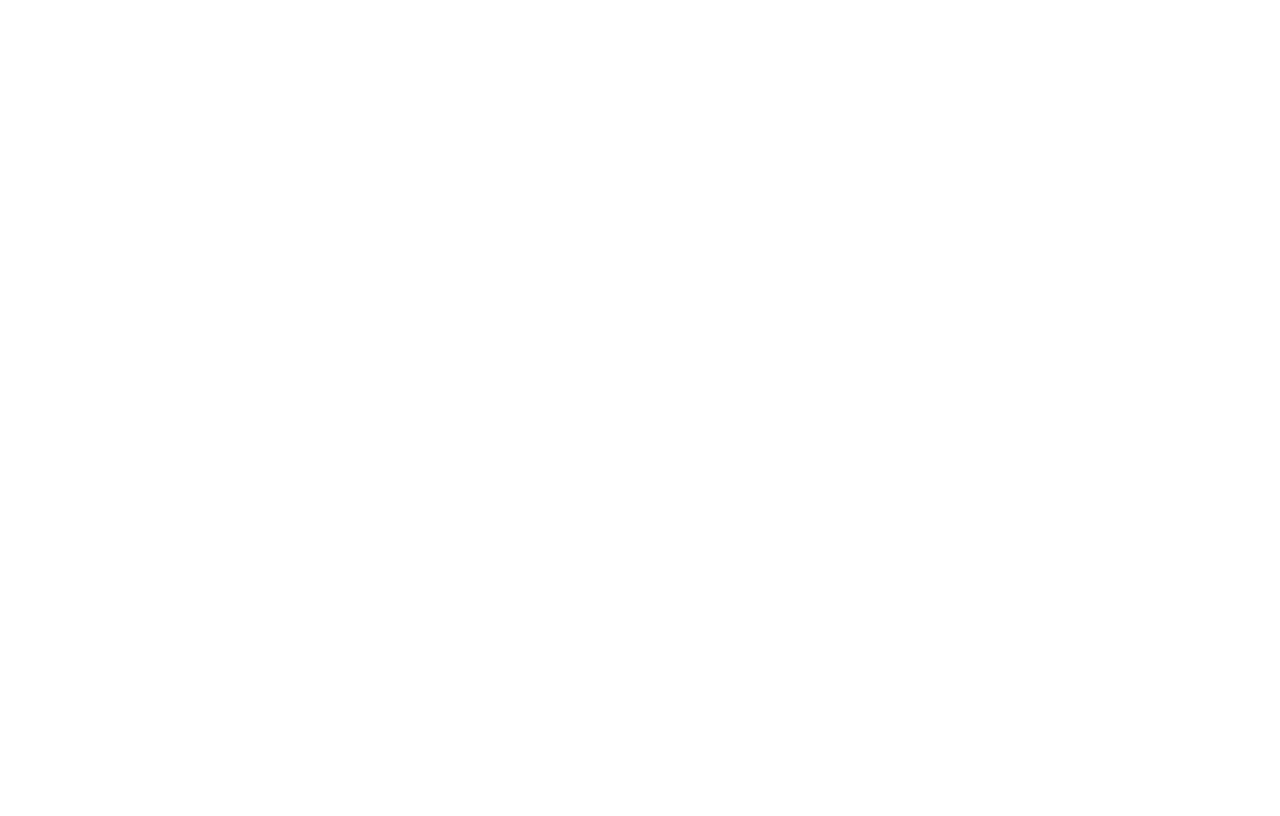
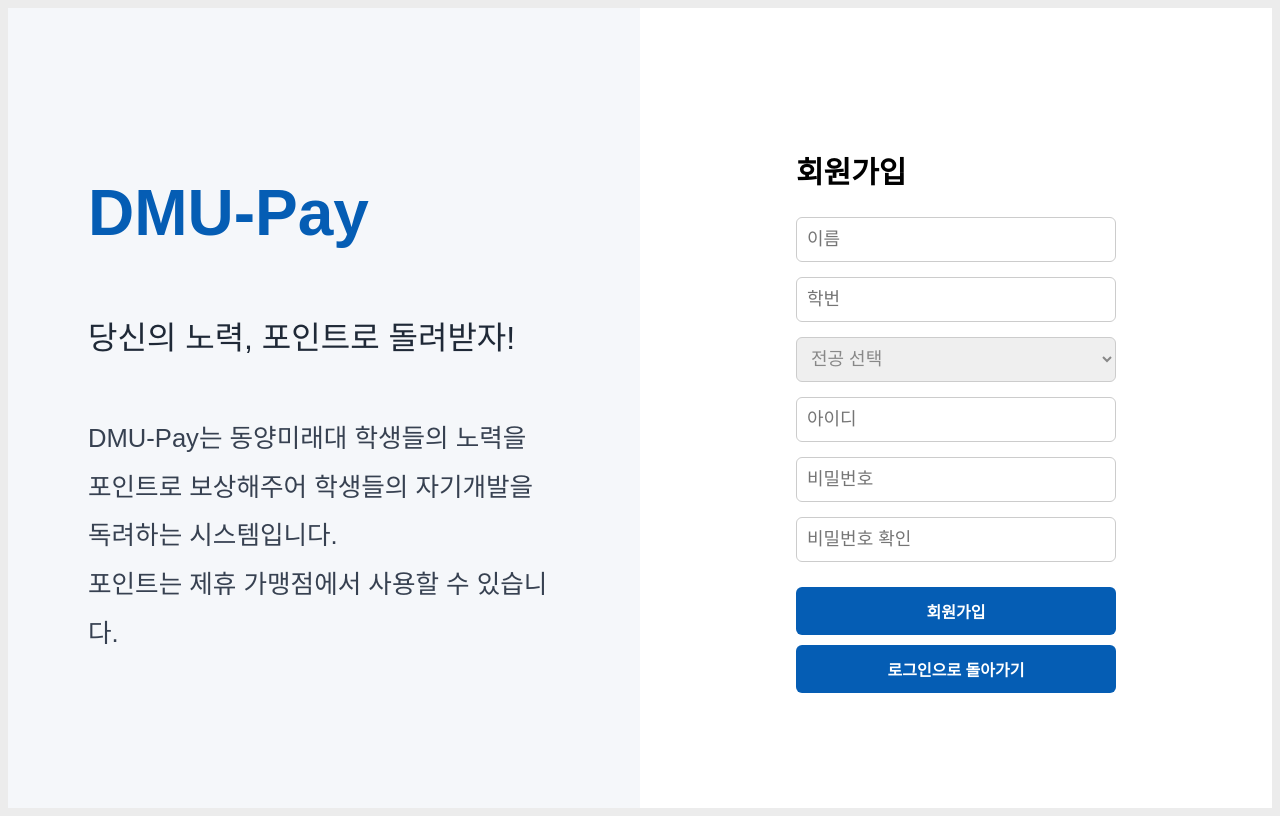
Before and after one commit to sangyunjeon/dmu-pay, a React (Create React App) app: page /signup in a window 1280 px wide. Before the commit this address had no page. Built offline with nearby package versions, Linux system fonts and the light colour scheme.

Commit message:
회원가입 기능 추가

```diff
--- a/src/App.js
+++ b/src/App.js
@@ -3,12 +3,14 @@
 import StudentMainPage from './pages/StudentMainPage';
 import MerchantMainPage from './pages/MerchantMainPage';
 import AdminMainPage from './pages/AdminMainPage';
+import SignUpPage from './pages/SignUpPage'; // ⬅️ 회원가입 페이지 import 추가
 
 function App() {
   return (
     <Router>
       <Routes>
         <Route path="/" element={<LoginPage />} />
+        <Route path="/signup" element={<SignUpPage />} /> {/* ⬅️ 회원가입 경로 추가 */}
         <Route path="/student" element={<StudentMainPage />} />
         <Route path="/merchant" element={<MerchantMainPage />} />
         <Route path="/admin" element={<AdminMainPage />} />
--- a/src/pages/LoginPage.css
+++ b/src/pages/LoginPage.css
@@ -1,12 +1,15 @@
-/* 기본 설정 */
+body {
+  background-color: #ececec;
+  font-family: 'Noto Sans KR', sans-serif;
+}
+
 .login-page {
   display: flex;
   height: 100vh;
-  font-family: 'Noto Sans KR', sans-serif;
   font-size: 20px;
 }
 
-/* 왼쪽 소개 영역 */
+/* 왼쪽 소개 */
 .login-left {
   flex: 1;
   background-color: #f5f7fa;
@@ -20,7 +23,7 @@
 .title {
   font-size: 4rem;
   font-weight: bold;
-  color: #055db4;
+  color:  #055db4;
 }
 
 .subtitle {
@@ -36,7 +39,7 @@
   line-height: 1.9;
 }
 
-/* 오른쪽 로그인 영역 */
+/* 오른쪽 로그인 */
 .login-right {
   flex: 1;
   background-color: white;
@@ -47,101 +50,54 @@
 }
 
 .login-form {
-  max-width: 350px;
+  display: flex;
+  flex-direction: column;
+  width: 100%;
+  max-width: 320px;
   margin: 0 auto;
-  width: 100%;
-  box-sizing: border-box;
-}
-
-.form-title {
-  font-size: 2.2rem;
-  font-weight: bold;
-  margin-bottom: 2.5rem;
-  text-align: center;
-  color: #1e293b;
 }
 
 .input-box {
-  margin-bottom: 1.5rem;
+  margin-bottom: 15px;
 }
 
 .input-box input,
-.login-btn {
+.input-box select {
   width: 100%;
-  padding: 14px;
-  font-size: 1.2rem;
+  padding: 10px;
+  font-size: 18px;
+  border: 1px solid #ccc;
   border-radius: 6px;
   box-sizing: border-box;
+  height: 45px;
+  outline: none;
 }
 
-.input-box input {
-  border: 1px solid #cbd5e1;
-  background-color: #f9fafb;
-  color: #111827;
+/* 드롭다운 전공 선택 스타일 */
+.input-box select:invalid {
+  color: #888;
 }
 
-.input-box input:focus {
-  border-color: #055db4;
-  outline: none;
-  background-color: #fff;
+.input-box select option {
+  color: #000;
+}
+
+.input-box select option[value=""] {
+  color: #888;
 }
 
 .login-btn {
+  padding: 12px;
+  margin-top: 10px;
   background-color: #055db4;
   color: white;
   font-weight: bold;
   border: none;
-  margin-top: 10px;
-  transition: background-color 0.2s ease;
+  cursor: pointer;
+  font-size: 16px;
+  border-radius: 6px;
 }
 
-.login-btn:hover {
-  background-color: #044a91;
+.signup-btn {
+  background-color: #055db4;
 }
-
-/* 반응형: 모바일 및 태블릿 대응 */
-@media (max-width: 768px) {
-  .login-page {
-    flex-direction: column;
-    font-size: 16px;
-    align-items: center;
-  }
-
-  .login-left,
-  .login-right {
-    flex: none;
-    width: 100%;
-    padding: 30px;
-    box-sizing: border-box;
-  }
-
-  .title {
-    font-size: 2.5rem;
-  }
-
-  .subtitle {
-    font-size: 1.5rem;
-  }
-
-  .desc {
-    font-size: 1.1rem;
-  }
-
-  .form-title {
-    font-size: 1.5rem;
-    text-align: center;
-  }
-
-  .login-form {
-    width: 100%;
-    max-width: 100%;
-    padding: 0 20px;
-    margin: 0 auto;
-    box-sizing: border-box;
-  }
-
-  .input-box input,
-  .login-btn {
-    width: 100%;
-  }
-}
--- a/src/pages/LoginPage.js
+++ b/src/pages/LoginPage.js
@@ -16,13 +16,18 @@
     }
 
     try {
-      const response = await fetch("http://localhost/dmu-pay-server/login.php", {
-        method: "POST",
-        headers: {
-          "Content-Type": "application/x-www-form-urlencoded;charset=UTF-8",
-        },
-        body: `username=${encodeURIComponent(username)}&password=${encodeURIComponent(password)}`,
-      });
+      const response = await fetch(
+        "http://localhost/dmu-pay-server/login.php",
+        {
+          method: "POST",
+          headers: {
+            "Content-Type": "application/x-www-form-urlencoded;charset=UTF-8",
+          },
+          body: `username=${encodeURIComponent(
+            username
+          )}&password=${encodeURIComponent(password)}`,
+        }
+      );
 
       const data = await response.json();
 
@@ -30,13 +35,13 @@
         alert("로그인 성공!");
 
         switch (data.role) {
-          case 'student':
+          case "student":
             navigate("/student");
             break;
-          case 'merchant':
+          case "merchant":
             navigate("/merchant");
             break;
-          case 'admin':
+          case "admin":
             navigate("/admin");
             break;
           default:
@@ -90,6 +95,13 @@
           <button className="login-btn" type="submit">
             로그인
           </button>
+          <button
+            className="login-btn signup-btn"
+            type="button"
+            onClick={() => navigate("/signup")}
+          >
+            회원가입(학생)
+          </button>
         </form>
       </div>
     </div>
--- /dev/null
+++ b/src/pages/SignUpPage.js
@@ -0,0 +1,151 @@
+import React, { useState } from "react";
+import { useNavigate } from "react-router-dom";
+import "./LoginPage.css"; // 로그인 스타일 재사용
+
+function SignUpPage() {
+  const navigate = useNavigate();
+
+  const [name, setName] = useState("");
+  const [studentNumber, setStudentNumber] = useState("");
+  const [major, setMajor] = useState("");
+  const [username, setUsername] = useState("");
+  const [password, setPassword] = useState("");
+  const [confirmPassword, setConfirmPassword] = useState("");
+
+  const handleSignUp = async (e) => {
+    e.preventDefault();
+
+    if (!name || !studentNumber || !major || !username || !password || !confirmPassword) {
+      alert("모든 항목을 입력해주세요.");
+      return;
+    }
+
+    if (password !== confirmPassword) {
+      alert("비밀번호가 일치하지 않습니다.");
+      return;
+    }
+
+    try {
+      const response = await fetch("http://localhost/dmu-pay-server/signup.php", {
+        method: "POST",
+        headers: {
+          "Content-Type": "application/json",
+        },
+        body: JSON.stringify({
+          name,
+          student_number: studentNumber,
+          major,
+          username,
+          password,
+        }),
+      });
+
+      const data = await response.json();
+
+      if (data.success) {
+        alert("회원가입 성공! 로그인 페이지로 이동합니다.");
+        navigate("/");
+      } else {
+        alert(data.message);
+      }
+    } catch (error) {
+      console.error("에러 발생:", error);
+      alert("서버와 통신 중 오류가 발생했습니다.");
+    }
+  };
+
+  return (
+    <div className="login-page">
+      <div className="login-left">
+        <h1 className="title">DMU-Pay</h1>
+        <p className="subtitle">당신의 노력, 포인트로 돌려받자!</p>
+        <p className="desc">
+          DMU-Pay는 동양미래대 학생들의 노력을
+          <br />
+          포인트로 보상해주어 학생들의 자기개발을 독려하는 시스템입니다.
+          <br />
+          포인트는 제휴 가맹점에서 사용할 수 있습니다.
+        </p>
+      </div>
+
+      <div className="login-right">
+        <form className="login-form" onSubmit={handleSignUp}>
+          <h2 className="form-title">회원가입</h2>
+
+          <div className="input-box">
+            <input
+              type="text"
+              placeholder="이름"
+              value={name}
+              onChange={(e) => setName(e.target.value)}
+            />
+          </div>
+
+          <div className="input-box">
+            <input
+              type="text"
+              placeholder="학번"
+              value={studentNumber}
+              onChange={(e) => setStudentNumber(e.target.value)}
+            />
+          </div>
+
+          <div className="input-box">
+            <select value={major} onChange={(e) => setMajor(e.target.value)} required>
+              <option value="" disabled hidden>
+                전공 선택
+              </option>
+              <option value="컴퓨터정보공학과">컴퓨터정보공학과</option>
+              <option value="기계공학과">기계공학과</option>
+              <option value="전기전자공학과">전기전자공학과</option>
+              <option value="정보통신과">정보통신과</option>
+              <option value="건축과">건축과</option>
+              <option value="경영학과">경영학과</option>
+            </select>
+          </div>
+
+          <div className="input-box">
+            <input
+              type="text"
+              placeholder="아이디"
+              value={username}
+              onChange={(e) => setUsername(e.target.value)}
+            />
+          </div>
+
+          <div className="input-box">
+            <input
+              type="password"
+              placeholder="비밀번호"
+              value={password}
+              onChange={(e) => setPassword(e.target.value)}
+            />
+          </div>
+
+          <div className="input-box">
+            <input
+              type="password"
+              placeholder="비밀번호 확인"
+              value={confirmPassword}
+              onChange={(e) => setConfirmPassword(e.target.value)}
+            />
+          </div>
+
+          <button className="login-btn" type="submit">
+            회원가입
+          </button>
+
+          <button
+            className="login-btn signup-btn"
+            type="button"
+            onClick={() => navigate("/")}
+          >
+            로그인으로 돌아가기
+          </button>
+        </form>
+      </div>
+    </div>
+  );
+}
+
+export default SignUpPage;
```
